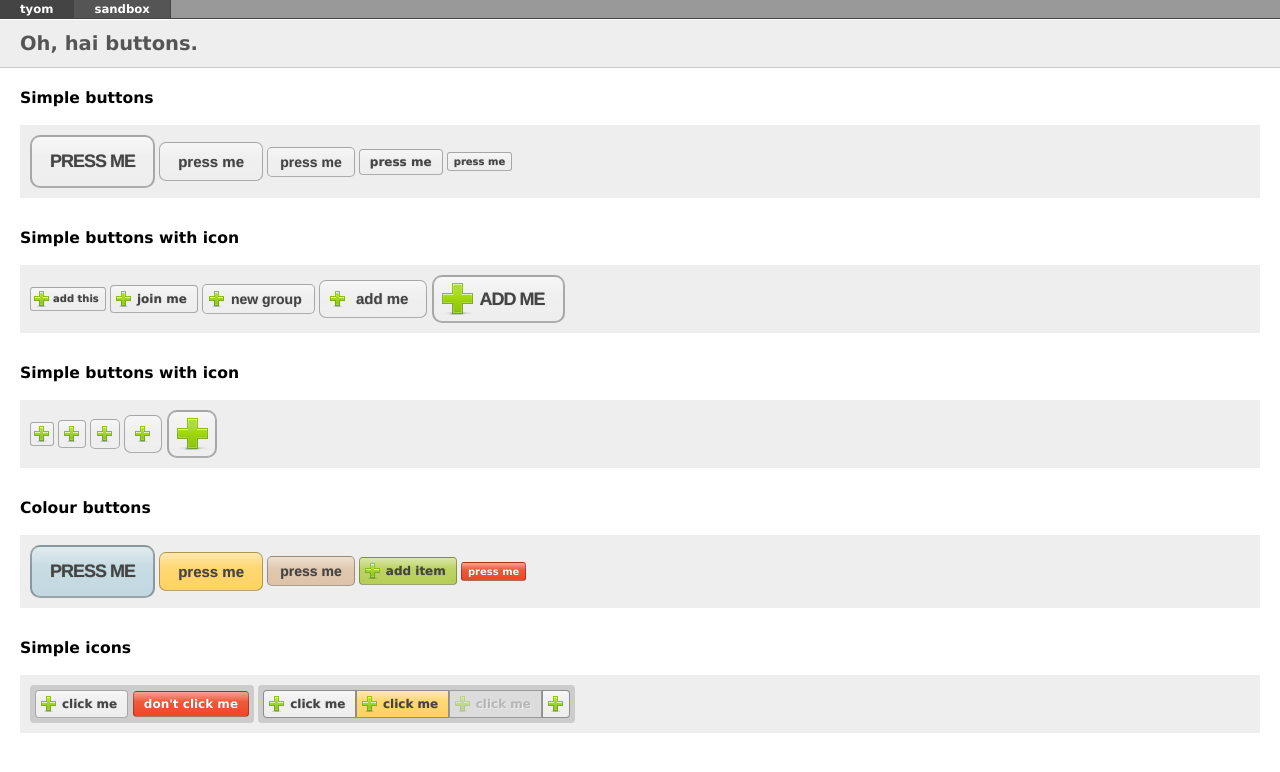
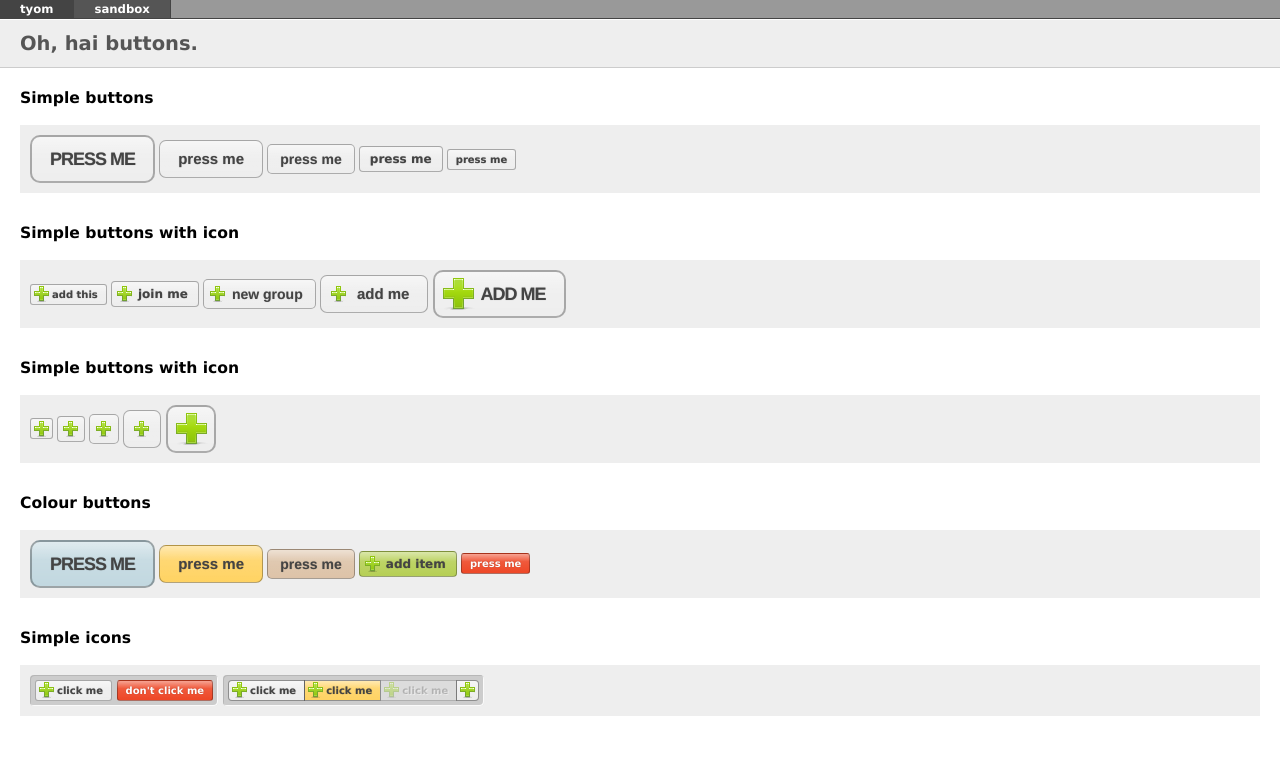
Before and after one commit to tyom/UI-Framework, a plain HTML site: page index.html in a window 1280 px wide. Drawn offline with Linux system fonts and the light colour scheme.

Commit message:
Small changes to 'mini' button.

```diff
--- a/css/style.css
+++ b/css/style.css
@@ -72,6 +72,7 @@ p {
     text-shadow: 0 0 1px rgba(0,0,0,.3);
     overflow: hidden;
     outline: none;
+    line-height: 16px;
 /*    -webkit-background-clip: padding-box;*/
 }
 .button:hover, .button:focus {
@@ -92,7 +93,7 @@ p {
 
 .button.mini {
     font: bold 10px 'Lucida Grande';
-    padding: 3px 6px;
+    padding: 4px 8px;
     border-radius: 3px;
     -moz-border-radius: 3px;
     -webkit-border-radius: 3px;
@@ -122,10 +123,9 @@ p {
     -webkit-border-radius: 10px;
 }
 .button.icon {
-    line-height: 16px;
     padding-left: 28px;
 }
-.button.icon.mini { padding-left: 22px }
+.button.icon.mini { padding-left: 21px }
     .button.icon.mini i { left: 3px }
 .button.icon.small { padding-left: 26px }
     .button.icon.small i { left: 5px }
@@ -200,18 +200,25 @@ p {
 
 p strong {
     padding: 5px;
-    display: inline-block;
     background: #ccc;
     -moz-border-radius: 4px;
     -webkit-border-radius: 4px;
-    -moz-box-shadow: inset 1px 1px 0 rgba(0,0,0,.1);
+    -moz-box-shadow: inset 1px 1px 0 rgba(0,0,0,.1), inset -1px -1px 0 rgba(255,255,255,.9);
+    -webkit-box-shadow: inset 1px 1px 0 rgba(0,0,0,.1), inset -1px -1px 0 rgba(255,255,255,.9);
+    float: left;
+    margin: 0 5px 0 0;
+}
+
+.panel {
+    overflow: hidden;
 }
 
 .joined .button {
     -webkit-background-clip: padding-box;
-    margin-right: -5px;
+    margin-right: -1px;
     -moz-border-radius: 0;
     -webkit-border-radius: 0;
+    float: left;
 }
 .joined .button:first-child {
     -moz-border-radius: 4px 0 0 4px;
@@ -228,7 +235,7 @@ p strong {
 a.button.disabled, a.button.disabled:hover, a.button.disabled:active {
     color: rgba(0,0,0,.20);
     background: rgba(255,255,255,.3);
-    border-color: rgba(0,0,0,.3);
+    border-color: rgba(0,0,0,.2);
     cursor: default;
     -moz-box-shadow: none;
     -webkit-box-shadow: none;
--- a/index.html
+++ b/index.html
@@ -49,16 +49,16 @@
                     <a href="#" class="button e mini">press me</a>
                 </p>
                 <h2>Simple icons</h2>
-                <p>
+                <p class="panel">
                     <strong>
-                        <a href="#" class="button small icon"><i></i>click me</a>
-                        <a href="#" class="button e small"><i></i>don't click me</a>
+                        <a href="#" class="button mini icon"><i></i>click me</a>
+                        <a href="#" class="button e mini"><i></i>don't click me</a>
                     </strong>
                     <strong class="joined">
-                        <a href="#" class="button small icon"><i></i>click me</a>
-                        <a href="#" class="button small b icon"><i></i>click me</a>
-                        <a href="#" class="button small icon disabled"><i></i>click me</a>
-                        <a href="#" class="button small icon no_label"><i></i>click me</a>
+                        <a href="#" class="button mini icon"><i></i>click me</a>
+                        <a href="#" class="button mini b icon"><i></i>click me</a>
+                        <a href="#" class="button mini icon disabled"><i></i>click me</a>
+                        <a href="#" class="button mini icon no_label"><i></i>click me</a>
                     </strong>
                 </p>
             </article>
```
